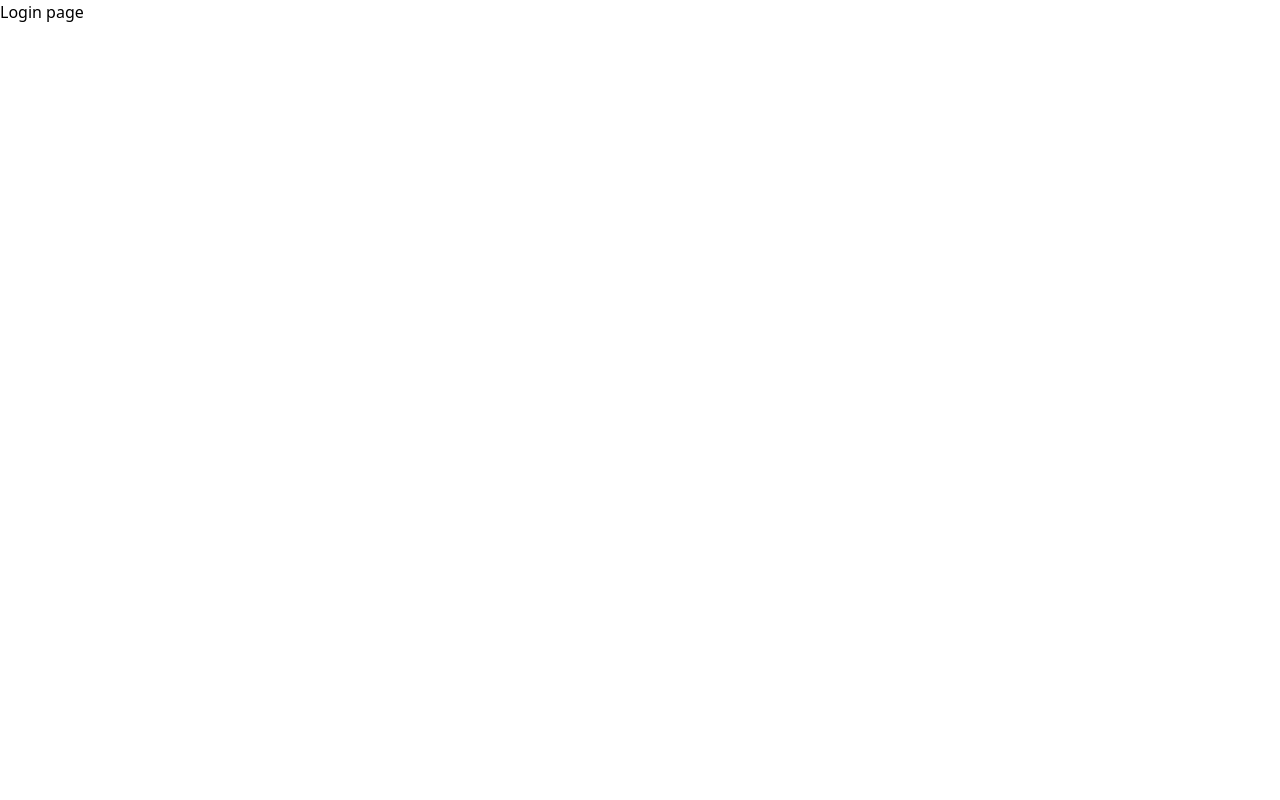
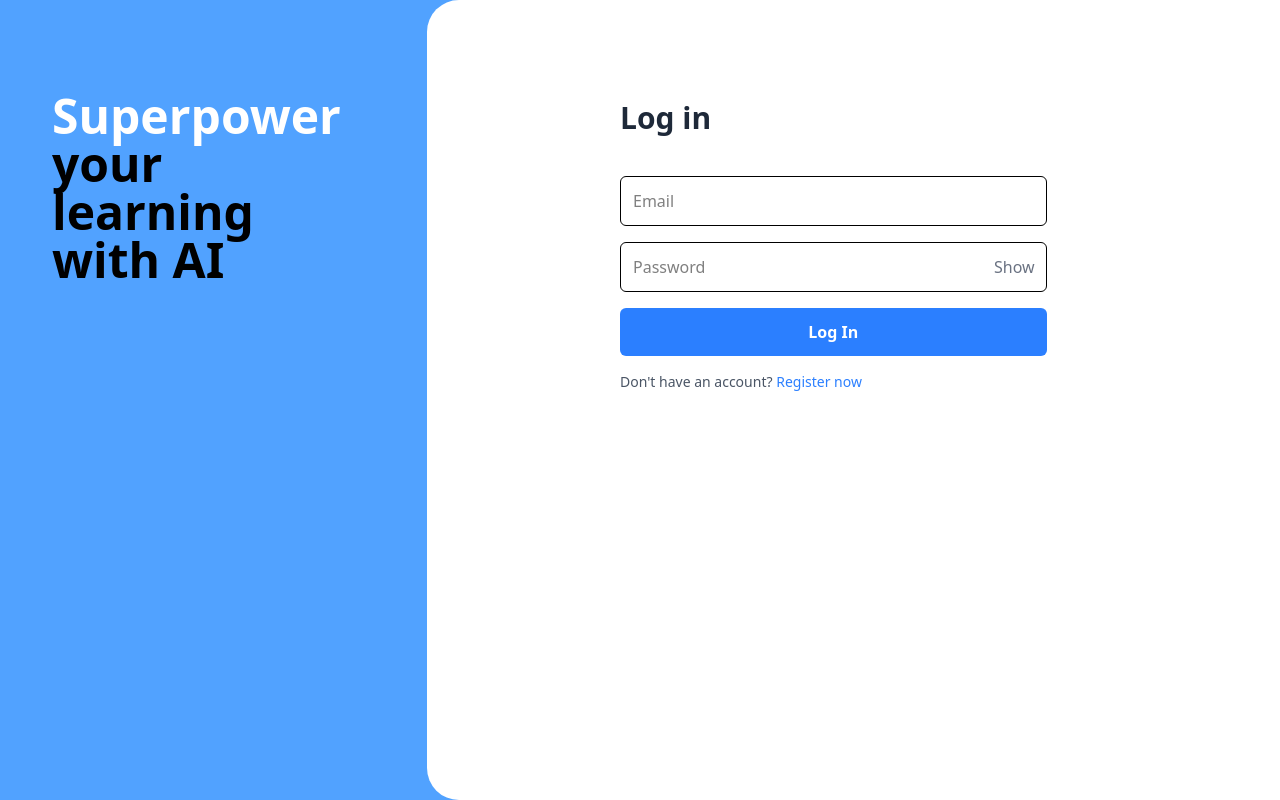
Before and after one commit to Rodikj/courseHelper, a React (Vite) app in the folder frontend/: page /login in a window 1280 px wide. Built offline with nearby package versions, Linux system fonts and the light colour scheme.

Commit message:
added login form

```diff
--- /dev/null
+++ b/frontend/src/components/LogIn/LoginForm.jsx
@@ -0,0 +1,54 @@
+import React, { useState } from 'react';
+
+const LoginForm = () => {
+    const [email, setEmail] = useState('');
+    const [password, setPassword] = useState('');
+    const [showPassword, setShowPassword] = useState(false);
+
+    return (
+        <form  className="space-y-4  align-middle">
+            <h2 className="text-3xl font-bold text-gray-800 mt-10 pt-5 mb-10">Log in</h2>
+            <div>
+                <input
+                    type="email"
+                    placeholder="Email"
+                    value={email}
+                    onChange={(e) => setEmail(e.target.value)}
+                    className="w-full p-3 border rounded-md focus:outline-none focus:ring-2 focus:ring-blue-400"
+                    required
+                />
+            </div>
+            <div className="relative">
+                <input
+                    type={showPassword ? 'text' : 'password'}
+                    placeholder="Password"
+                    value={password}
+                    onChange={(e) => setPassword(e.target.value)}
+                    className="w-full p-3 border rounded-md focus:outline-none focus:ring-2 focus:ring-blue-400"
+                    required
+                />
+                <button
+                    type="button"
+                    onClick={() => setShowPassword(!showPassword)}
+                    className="absolute inset-y-0 right-3 flex items-center text-gray-500"
+                >
+                    {showPassword ? 'Hide' : 'Show'}
+                </button>
+            </div>
+            <button
+                type="submit"
+                className="w-full bg-blue-500 hover:bg-blue-600 text-white font-semibold p-3 rounded-md transition duration-300"
+            >
+                Log In
+            </button>
+            <p className="text-sm text-gray-600 ">
+                Don't have an account?{' '}
+                <a href="/register" className="text-blue-500 hover:underline">
+                    Register now
+                </a>
+            </p>
+        </form>
+    );
+};
+
+export default LoginForm;
--- a/frontend/src/pages/Login.jsx
+++ b/frontend/src/pages/Login.jsx
@@ -1,10 +1,29 @@
+import {useState} from "react";
+import LoginForm from "../components/LogIn/LoginForm.jsx";
 
 const Login = () => {
-  return (
-    <div>
-      <h1>Login page</h1>
-    </div>
-  )
+    const [showPassword, setShowPassword] = useState(false);
+
+    return (
+        <div className="min-h-screen w-full flex items-center justify-center bg-blue-400">
+            <div className="min-h-screen flex w-full h-full">
+                {/* Left Side */}
+                <div className="w-1/3  flex flex-col align-top p-8">
+                    <h2 className="text-5xl font-bold text-black mb-2 mt-10 text-balance p-5">
+                        <span className="text-white font-bold">Superpower </span>your learning with AI</h2>
+                </div>
+
+                {/* Right Side */}
+                <div className="w-2/3 bg-white flex flex-col items-center pt-10 pb-10 rounded-s-4xl">
+                    <div className="w-full max-w-xl lg:w-1/2 sm:w-1/2 mr-10">
+
+                        <LoginForm />
+
+                    </div>
+                </div>
+            </div>
+        </div>
+    );
 }
 
 export default Login
```
